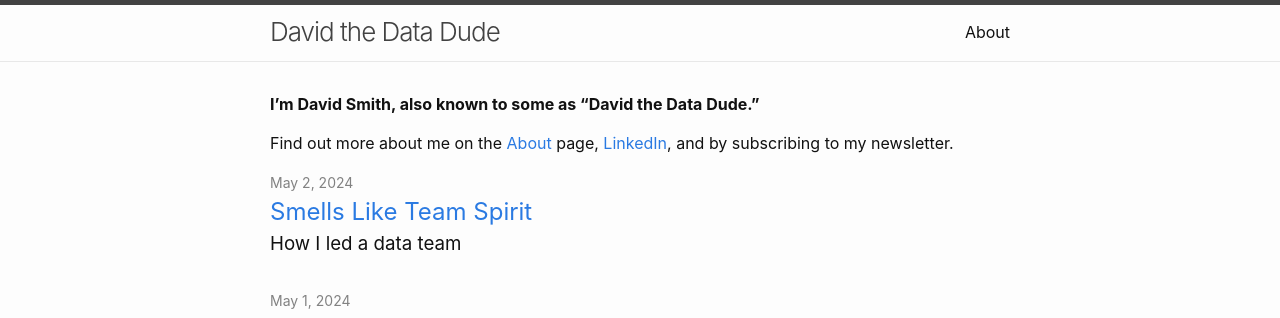
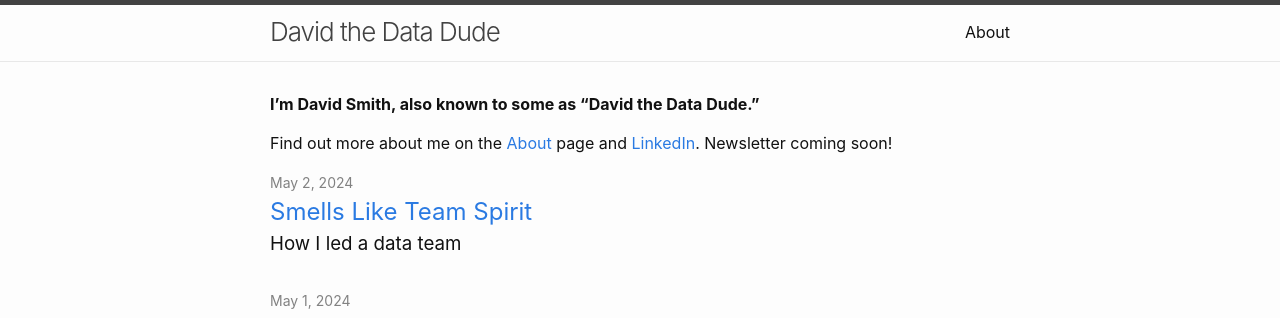
Before and after one commit to dksmith01/dksmith01.github.io, a Jekyll site: the page built from index.markdown, in a window 1280 px wide. Shown: the top 318 px of the page. Built offline with Jekyll 4.4.1, drawn with Linux system fonts in a browser that asks for light colours.

Commit message:
Update index.markdown

```diff
--- a/index.markdown
+++ b/index.markdown
@@ -6,4 +6,4 @@ layout: home
 ---
 **I'm David Smith, also known to some as "David the Data Dude."**
 
-Find out more about me on the [About](about/) page, [LinkedIn](https://www.linkedin.com/in/dksmith01/), and by subscribing to my newsletter.
+Find out more about me on the [About](about/) page and [LinkedIn](https://www.linkedin.com/in/dksmith01/). Newsletter coming soon!
```
